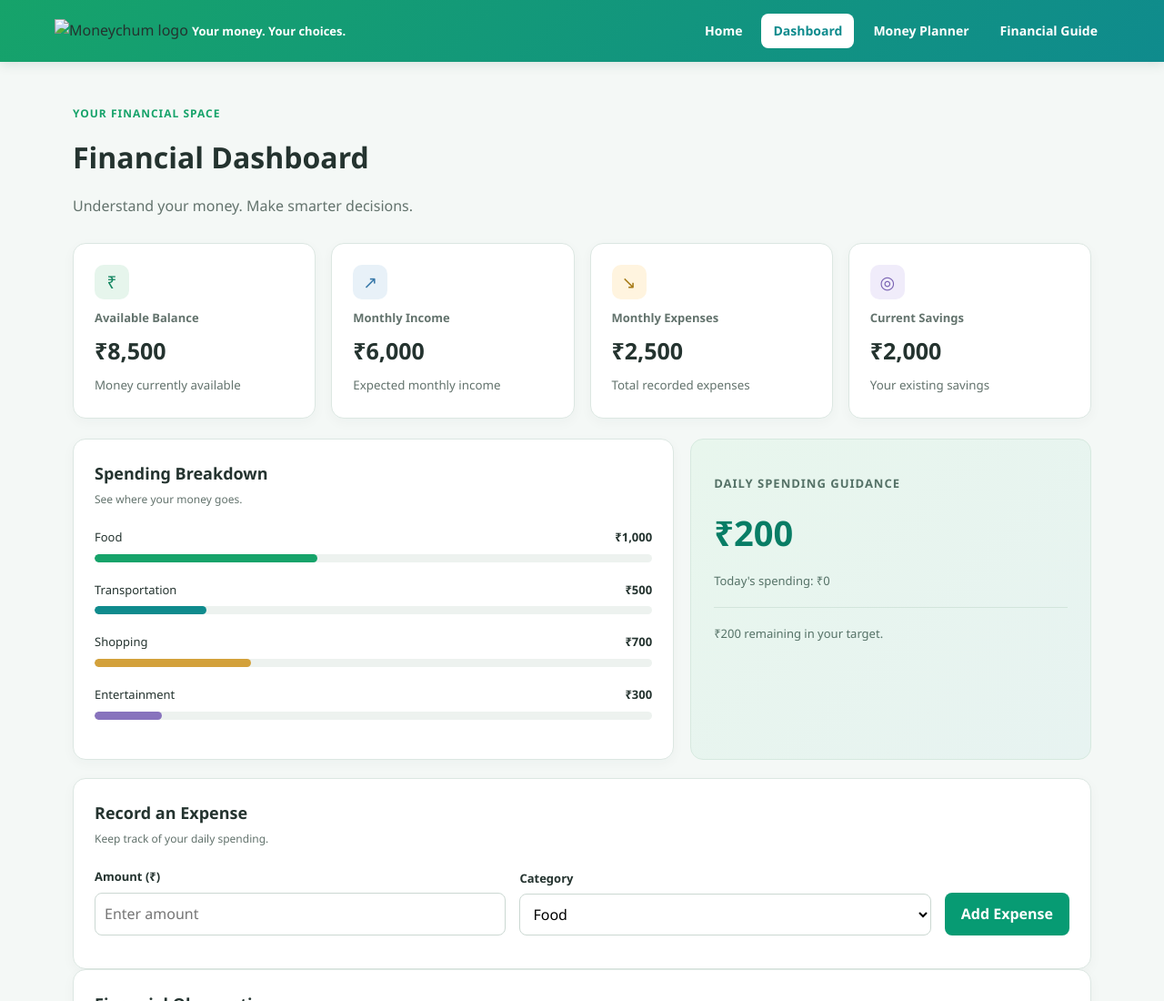
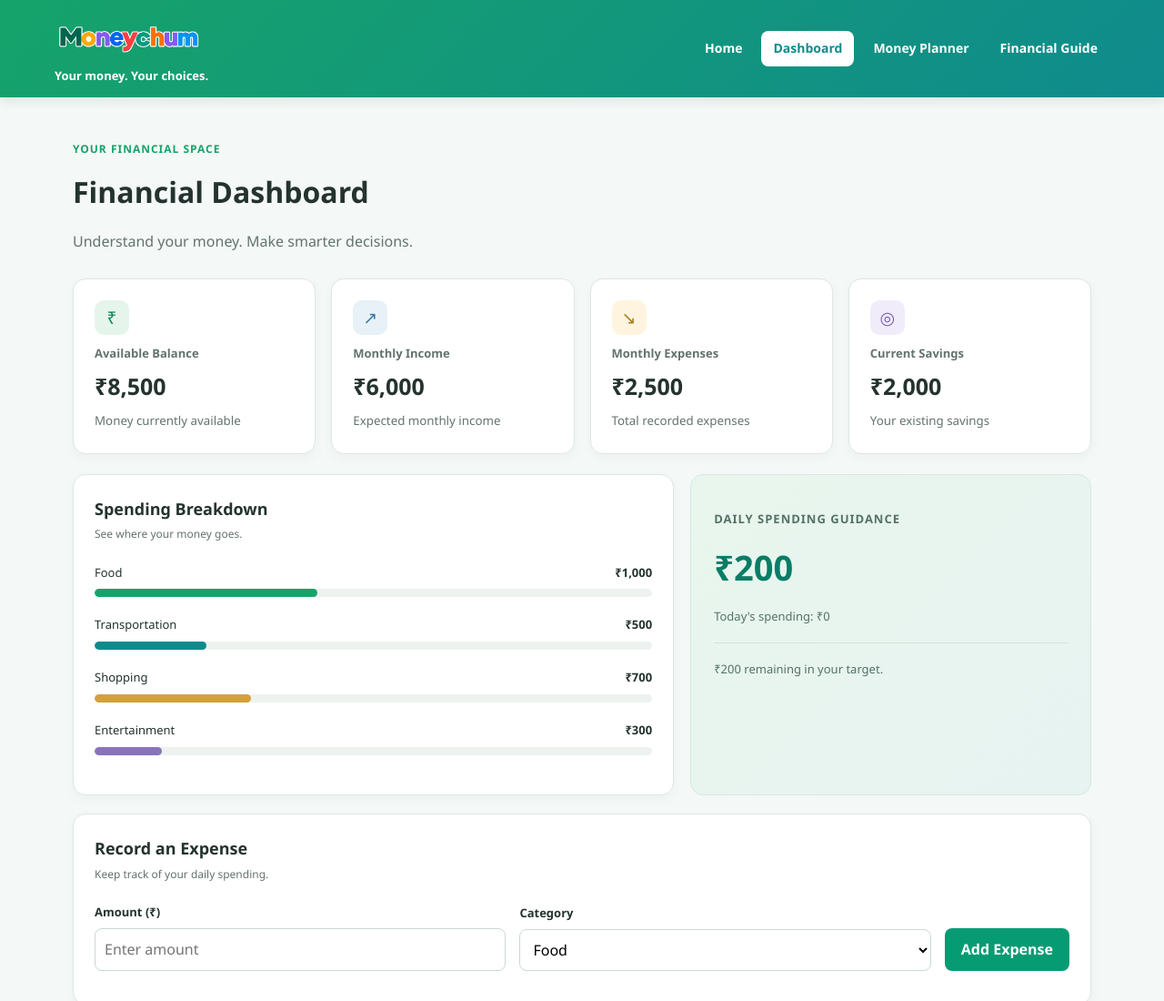
Before and after one commit to kunn-aal/moneychum-website, a plain HTML site: page dashboard.html in a window 1280 px wide. Shown: the top 1100 px of the page at 91% size. Drawn offline with Linux system fonts and the light colour scheme.

Commit message:
changes done

```diff
--- a/dashboard.css
+++ b/dashboard.css
@@ -504,3 +504,46 @@ button {
         align-items: flex-start;
     }
 }
+
+/* MONEYCHUM LOGO FIX */
+.brand {
+    display: flex;
+    align-items: center;
+    gap: 12px;
+    flex-shrink: 0;
+}
+
+.brand-logo {
+    width: 160px;
+    height: 55px;
+    max-width: 100%;
+    object-fit: contain;
+    display: block;
+}
+/* MONEYCHUM BRAND FIX */
+.brand {
+    display: flex;
+    flex-direction: column;
+    align-items: flex-start;
+    justify-content: center;
+    gap: 4px;
+    flex-shrink: 0;
+    text-decoration: none;
+}
+
+.brand-logo {
+    width: 160px;
+    height: 55px;
+    max-width: 100%;
+    object-fit: contain;
+    display: block;
+}
+
+.brand-tagline {
+    display: block;
+    color: white;
+    font-size: 12px;
+    font-weight: 600;
+    margin: 0;
+    line-height: 1.4;
+}
--- a/dashboard.html
+++ b/dashboard.html
@@ -16,11 +16,15 @@
     <header class="site-header" id="top">
         <div class="header-inner">
 
-            <a href="home.html" class="brand">
-                 <img src="assets/moneychum-logo2.png" alt="Moneychum logo" class="brand-logo">
-                <span>Your money. Your choices.</span>
-            </a>
+                               <a class="brand" href="home.html" aria-label="Moneychum home">
+    <img src="assets/logo2.png"
+         alt="Moneychum"
+         class="brand-logo">
 
+    <span class="brand-tagline">
+        Your money. Your choices.
+    </span>
+             </a>
 
             <nav class="main-nav">
                 <a href="home.html">Home</a>
```
